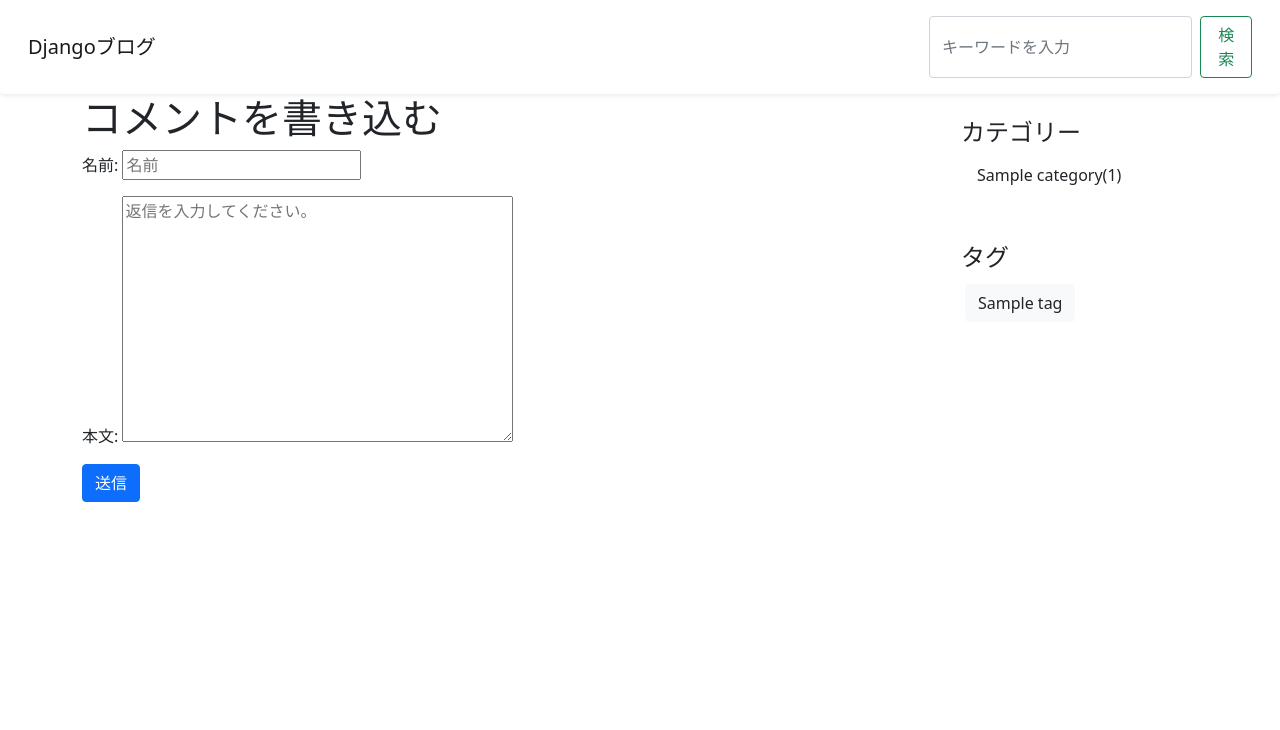
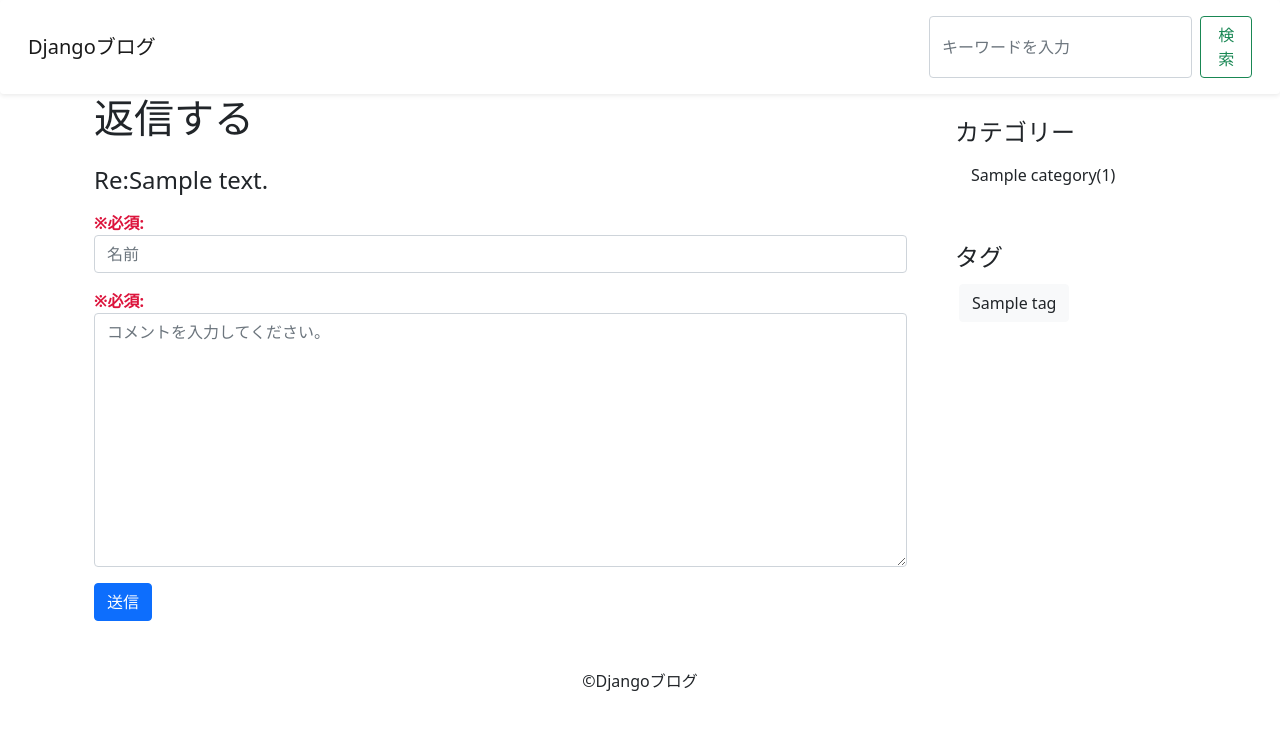
Before and after one commit to treefield00/django-blog-app, a Django app: page /reply/1/ in a window 1280 px wide. Shown: the top 730 px of the page. Run offline with Django 4.2, Linux system fonts and the light colour scheme; tables that the repository leaves empty hold one stand-in row (values such as "Sample post").

Commit message:
adjust page design

```diff
--- a/blog/forms.py
+++ b/blog/forms.py
@@ -1,21 +1,45 @@
 from django import forms
 
 from blog.models import Comment, Reply
+
 
 class CommentForm(forms.ModelForm):
     class Meta:
         model = Comment
         fields = ("name", "text")
         widgets = {
-            'name': forms.TextInput(attrs={'placeholder': '名前'}),
-            'text': forms.Textarea(attrs={'placeholder': 'コメントを入力してください。'})
+            "name": forms.TextInput(
+                attrs={"placeholder": "名前", "class": "form-control"}
+            ),
+            "text": forms.Textarea(
+                attrs={
+                    "placeholder": "コメントを入力してください。",
+                    "class": "form-control",
+                }
+            ),
         }
+        labels = {
+            "name": "※必須",
+            "text": "※必須",
+        }
+
 
 class ReplyForm(forms.ModelForm):
     class Meta:
         model = Reply
         fields = ("name", "text")
         widgets = {
-            'name': forms.TextInput(attrs={'placeholder': '名前'}),
-            'text': forms.Textarea(attrs={'placeholder': '返信を入力してください。'})
+            "name": forms.TextInput(
+                attrs={"placeholder": "名前", "class": "form-control"}
+            ),
+            "text": forms.Textarea(
+                attrs={
+                    "placeholder": "コメントを入力してください。",
+                    "class": "form-control",
+                }
+            ),
         }
+        labels = {
+            "name": "※必須",
+            "text": "※必須",
+        }
--- a/blog/static/blog/css/style.css
+++ b/blog/static/blog/css/style.css
@@ -1,4 +1,22 @@
-div.category > ul > li a{
+div.category > ul > li a {
     color: #212529;
     text-decoration: none;
 }
+
+img {
+    object-fit: cover;
+}
+
+.new-comment, .comment a{
+    color: #212529;
+    text-decoration: none;
+}
+
+.comment-form label {
+    color: #dc143c;
+    font-weight: 600;
+}
+
+footer {
+    text-align: center;
+}
--- a/blog/templates/blog/base.html
+++ b/blog/templates/blog/base.html
@@ -1,16 +1,21 @@
 {% load static %}
 <!doctype html>
 <html lang="ja">
-  <head>
+
+<head>
     <meta charset="utf-8">
     <meta name="viewport" content="width=device-width, initial-scale=1">
 
-    <link href="https://cdn.jsdelivr.net/npm/bootstrap@5.0.2/dist/css/bootstrap.min.css" rel="stylesheet" integrity="sha384-EVSTQN3/azprG1Anm3QDgpJLIm9Nao0Yz1ztcQTwFspd3yD65VohhpuuCOmLASjC" crossorigin="anonymous">
+    <link href="https://cdn.jsdelivr.net/npm/bootstrap@5.0.2/dist/css/bootstrap.min.css" rel="stylesheet"
+        integrity="sha384-EVSTQN3/azprG1Anm3QDgpJLIm9Nao0Yz1ztcQTwFspd3yD65VohhpuuCOmLASjC" crossorigin="anonymous">
+    <link rel="stylesheet" href="https://cdnjs.cloudflare.com/ajax/libs/font-awesome/6.0.0/css/all.min.css"
+        integrity="sha512-9usAa10IRO0HhonpyAIVpjrylPvoDwiPUiKdWk5t3PyolY1cOd4DSE0Ga+ri4AuTroPR5aQvXU9xC6qOPnzFeg=="
+        crossorigin="anonymous" referrerpolicy="no-referrer" />
     <link rel="stylesheet" href="{% static 'blog/css/style.css' %}">
+    <title>ブログアプリ</title>
+</head>
 
-    <title>ブログアプリ</title>
-  </head>
-  <body>
+<body>
     {% include "blog/snippets/navibar.html" %}
 
     <div class="container">
@@ -18,9 +23,11 @@
         {% endblock content %}
     </div>
 
+    {% include "blog/snippets/footer.html" %}
 
-    <script src="https://cdn.jsdelivr.net/npm/bootstrap@5.0.2/dist/js/bootstrap.bundle.min.js" integrity="sha384-MrcW6ZMFYlzcLA8Nl+NtUVF0sA7MsXsP1UyJoMp4YLEuNSfAP+JcXn/tWtIaxVXM" crossorigin="anonymous"></script>
+    <script src="https://cdn.jsdelivr.net/npm/bootstrap@5.0.2/dist/js/bootstrap.bundle.min.js"
+        integrity="sha384-MrcW6ZMFYlzcLA8Nl+NtUVF0sA7MsXsP1UyJoMp4YLEuNSfAP+JcXn/tWtIaxVXM"
+        crossorigin="anonymous"></script>
+</body>
 
-
-  </body>
 </html>
--- a/blog/templates/blog/comment_form.html
+++ b/blog/templates/blog/comment_form.html
@@ -1,11 +1,23 @@
 {% extends 'blog/base.html' %}
 
 {% block content %}
+<div class="container">
     <div class="row">
         <div class="col-9">
-       <h1>コメントを書き込む</h1>
 
-       <form method="post">
+            {% if post %}
+            <h1 class="mb-4">コメント投稿フォーム</h1>
+            <h4 class="mb-3">
+                Title:{{post.title}}
+            </h4>
+            {% elif comment %}
+            <h1 class="mb-4">返信する</h1>
+            <h4 class="mb-3">
+                Re:{{comment.text}}
+            </h4>
+            {% endif %}
+
+            <form class="comment-form" method="POST">
                 {% csrf_token %}
                 {{ form.as_p }}
                 <button type="submit" class="btn btn-primary">送信</button>
@@ -15,6 +27,5 @@
             {% include "blog/snippets/sidebar.html" %}
         </div>
     </div>
-
-
-{% endblock content %}
+</div>
+{% endblock %}
--- /dev/null
+++ b/blog/templates/blog/snippets/footer.html
@@ -0,0 +1,3 @@
+<footer class="mt-5">
+    <p><span lang="en">©</span>Djangoブログ</p>
+</footer>
--- a/blog/views.py
+++ b/blog/views.py
@@ -9,11 +9,13 @@ from blog.models import Post, Category, Tag, Comment, Reply
 from blog.forms import CommentForm, ReplyForm
 # Create your views here.
 
+posts_per_page = 5
+
 class PostListView(ListView):
     model = Post
     template_name = 'blog/post_list.html'
     context_object_name = 'posts'
-    # paginate_by = 1
+    paginate_by = posts_per_page
 
     def get_queryset(self):
         posts = super().get_queryset()
@@ -36,7 +38,7 @@ class CategoryPostListView(ListView):
     model = Post
     template_name = 'blog/post_list.html'
     context_object_name = 'posts'
-    paginate_by = 1
+    paginate_by = posts_per_page
 
     def get_queryset(self):
         #トップページでアクセスのあったカテゴリーのURLを変数slugに代入
@@ -54,7 +56,7 @@ class TagPostListView(ListView):
     model = Post
     template_name = 'blog/post_list.html'
     context_object_name = 'posts'
-    paginate_by = 1
+    paginate_by = posts_per_page
 
     def get_queryset(self):
         #トップページでアクセスのあったカテゴリーのURLを変数slugに代入
@@ -72,7 +74,7 @@ class SearchPostListView(ListView):
     model = Post
     template_name = 'blog/post_list.html'
     context_object_name = 'posts'
-    paginate_by = 1
+    paginate_by = posts_per_page
 
     def get_queryset(self):
         self.query = self.request.GET.get('query') or ""
```
Also changed, not shown: blog/admin.py (+9 -1 lines), blog/templates/blog/post_detail.html (+36 -12 lines), blog/templates/blog/post_list.html (+38 -16 lines), blog/templates/blog/snippets/comments.html (+13 -12 lines). Lines whose indentation alone changed are shown as unchanged.
